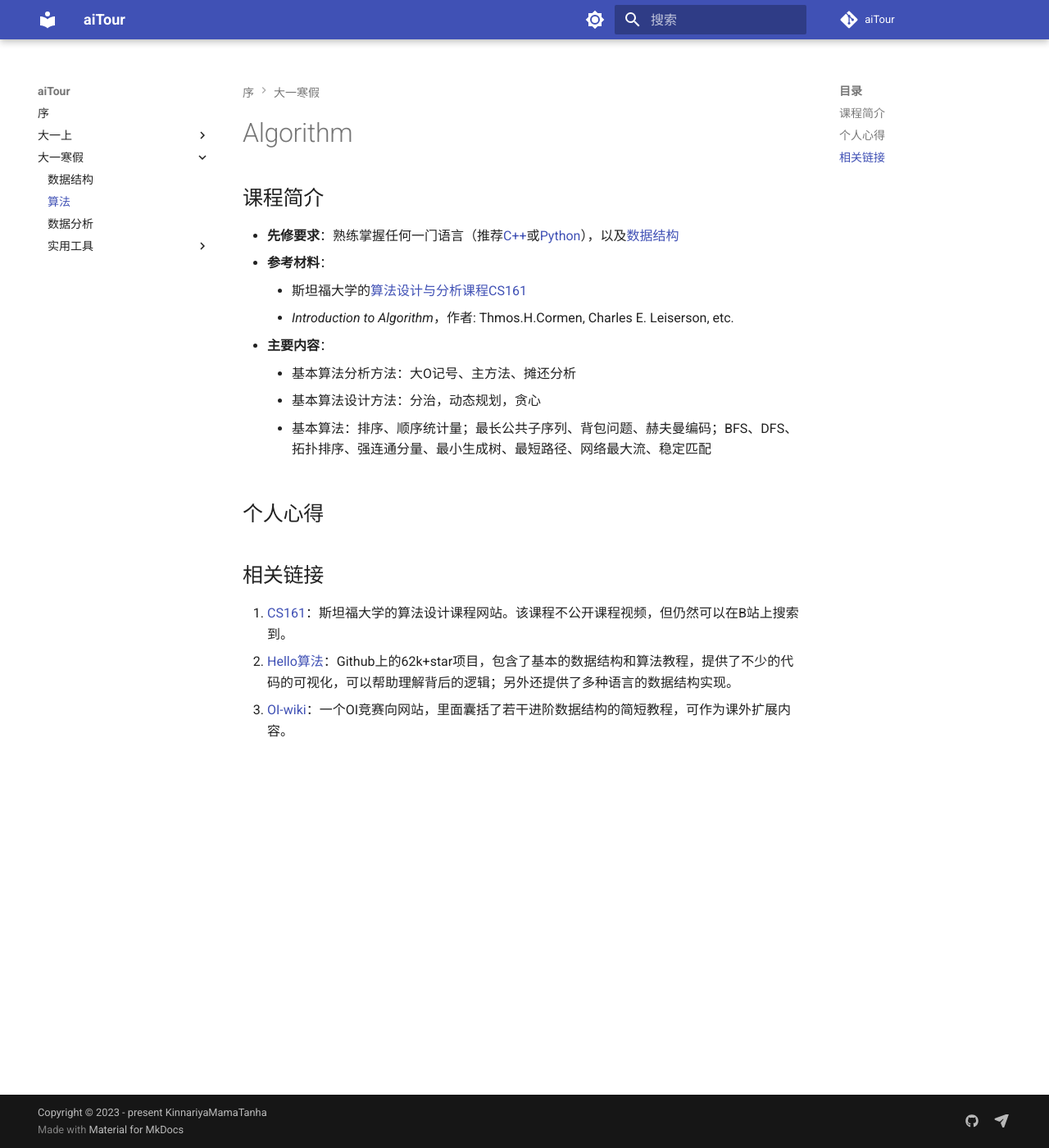
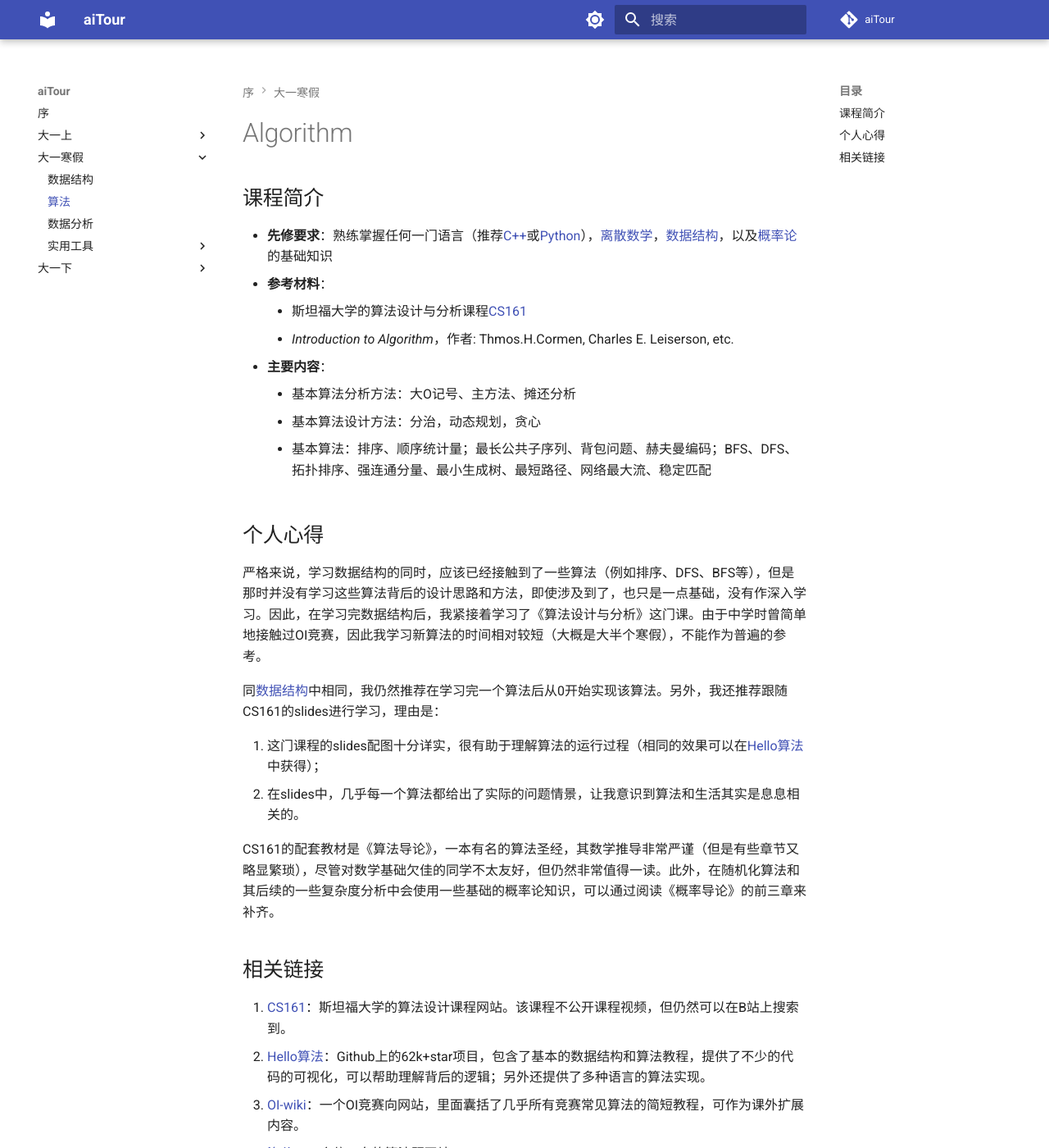
Before and after one commit to KinnariyaMamaTanha/aiTour, an MkDocs documentation site: the page built from docs/da-yi-han-jia/algorithm.md, in a window 1280 px wide and 1400 px high. Shown: the whole window at 82% size. Built offline with MkDocs 1.6.1 and Material for MkDocs 9.7.7, drawn with Linux system fonts in a browser that asks for light colours; comment, search, counter and statistics services are not loaded; some of the changed text lies outside the part shown.

Commit message:
Completed algorithm.md, added an empty page for probability.md, make some changes in the previous pages

```diff
--- a/docs/da-yi-han-jia/algorithm.md
+++ b/docs/da-yi-han-jia/algorithm.md
@@ -7,9 +7,9 @@ hide:
 
 ## 课程简介
 
-- **先修要求**：熟练掌握任何一门语言（推荐[C++](../da-yi-shang/c++.md)或[Python](../da-yi-shang/python.md)），以及[数据结构](../da-yi-han-jia/data-structure.md)
+- **先修要求**：熟练掌握任何一门语言（推荐[C++](../da-yi-shang/c++.md)或[Python](../da-yi-shang/python.md)），[离散数学](../da-yi-shang/discrete-math.md)，[数据结构](../da-yi-han-jia/data-structure.md)，以及[概率论](../da-yi-xia/probability.md)的基础知识
 - **参考材料**：
-    - 斯坦福大学的[算法设计与分析课程CS161](https://stanford-cs161.github.io/winter2024/)
+    - 斯坦福大学的算法设计与分析课程[CS161](https://stanford-cs161.github.io/winter2024/)
     - *Introduction to Algorithm*，作者: Thmos.H.Cormen, Charles E. Leiserson, etc.
 - **主要内容**：
     - 基本算法分析方法：大O记号、主方法、摊还分析
@@ -18,10 +18,19 @@ hide:
 
 ## 个人心得
 
+严格来说，学习数据结构的同时，应该已经接触到了一些算法（例如排序、DFS、BFS等），但是那时并没有学习这些算法背后的设计思路和方法，即使涉及到了，也只是一点基础，没有作深入学习。因此，在学习完数据结构后，我紧接着学习了《算法设计与分析》这门课。由于中学时曾简单地接触过OI竞赛，因此我学习新算法的时间相对较短（大概是大半个寒假），不能作为普遍的参考。
 
+同[数据结构](./data-structure.md)中相同，我仍然推荐在学习完一个算法后从0开始实现该算法。另外，我还推荐跟随CS161的slides进行学习，理由是：
+
+1. 这门课程的slides配图十分详实，很有助于理解算法的运行过程（相同的效果可以在[Hello算法](https://www.hello-algo.com/)中获得）；
+2. 在slides中，几乎每一个算法都给出了实际的问题情景，让我意识到算法和生活其实是息息相关的。
+
+CS161的配套教材是《算法导论》，一本有名的算法圣经，其数学推导非常严谨（但是有些章节又略显繁琐），尽管对数学基础欠佳的同学不太友好，但仍然非常值得一读。此外，在随机化算法和其后续的一些复杂度分析中会使用一些基础的概率论知识，可以通过阅读《概率导论》的前三章来补齐。
 
 ## 相关链接
 
 1. [CS161](https://stanford-cs161.github.io/winter2024/)：斯坦福大学的算法设计课程网站。该课程不公开课程视频，但仍然可以在B站上搜索到。
-2. [Hello算法](https://www.hello-algo.com/)：Github上的62k+star项目，包含了基本的数据结构和算法教程，提供了不少的代码的可视化，可以帮助理解背后的逻辑；另外还提供了多种语言的数据结构实现。
-3. [OI-wiki](https://oi-wiki.org/)：一个OI竞赛向网站，里面囊括了若干进阶数据结构的简短教程，可作为课外扩展内容。
+2. [Hello算法](https://www.hello-algo.com/)：Github上的62k+star项目，包含了基本的数据结构和算法教程，提供了不少的代码的可视化，可以帮助理解背后的逻辑；另外还提供了多种语言的算法实现。
+3. [OI-wiki](https://oi-wiki.org/)：一个OI竞赛向网站，里面囊括了几乎所有竞赛常见算法的简短教程，可作为课外扩展内容。
+4. [洛谷](https://www.luogu.com.cn)：一个偏OI向的算法题网站。
+5. [力扣](https://leetcode.cn/)：一个偏offer向的算法题网站。
--- a/mkdocs.yml
+++ b/mkdocs.yml
@@ -77,6 +77,8 @@ nav:
     - 数据分析: da-yi-han-jia/data-analysis.md
     - 实用工具:
       - WSL2: tools/WSL2.md
+  - 大一下:
+    - 概率论: da-yi-xia/probability.md
 
 plugins:
   - search
```
Also changed, not shown: docs/da-yi-han-jia/data-structure.md (+1 -1 lines), docs/da-yi-shang/python.md (+4 -4 lines), docs/da-yi-xia/probability.md (added, +19 -0 lines), docs/index.md (+1 -1 lines), docs/tools/WSL2.md (+3 -0 lines), 1 other file.
